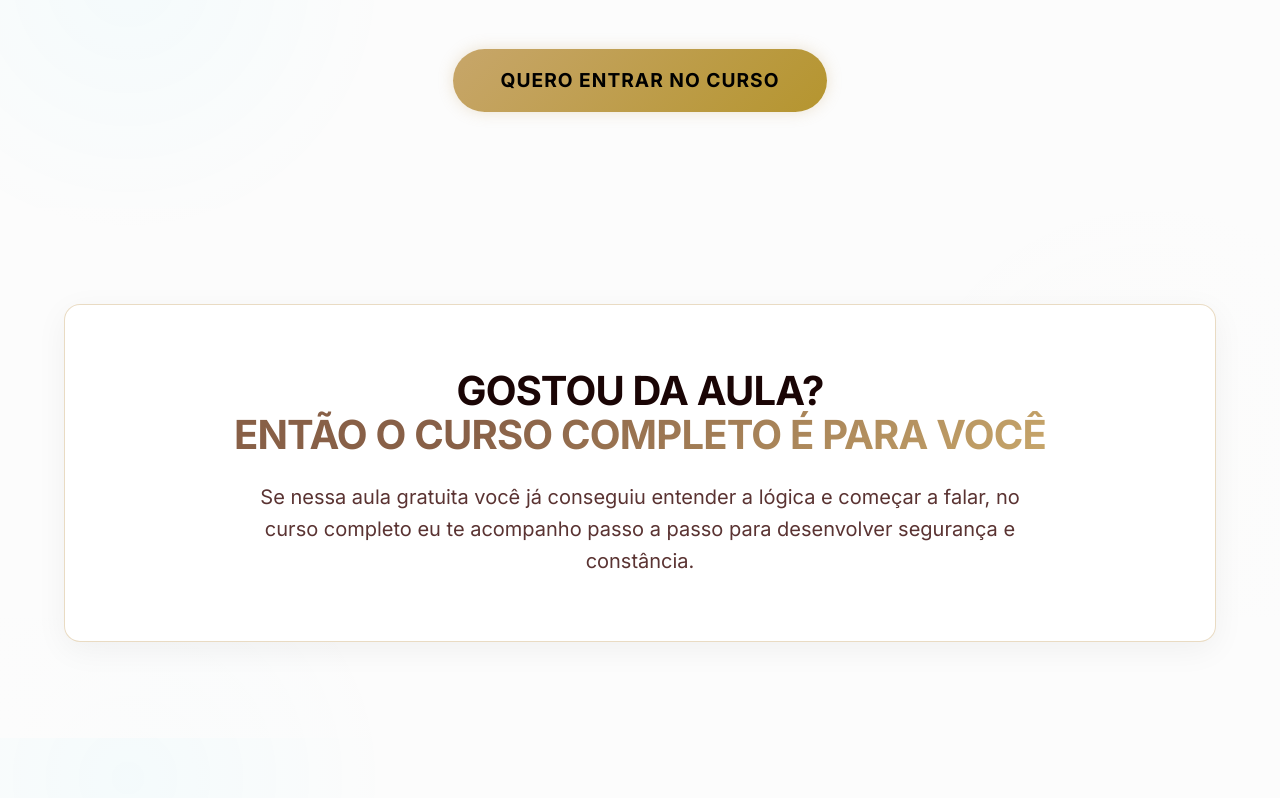
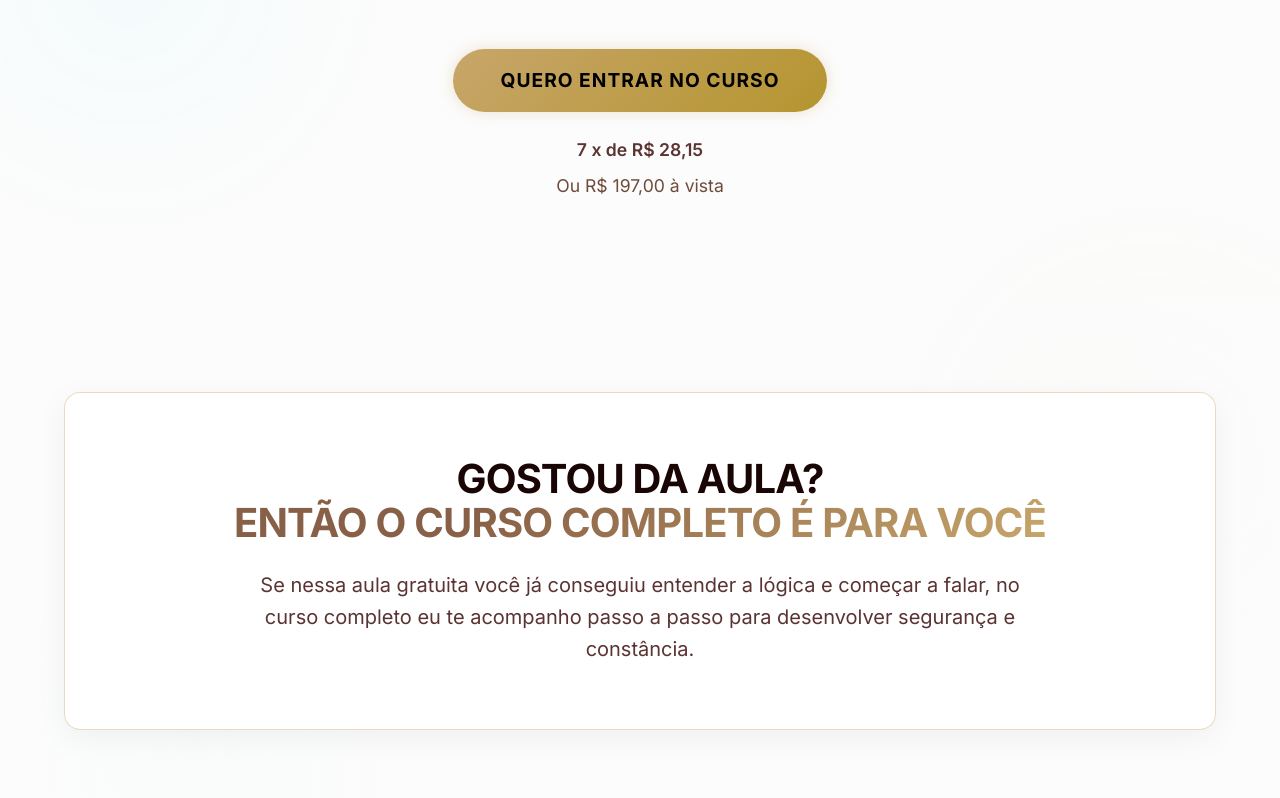
Before and after one commit to hamiltonmatematica/saradiaslp, a React (Vite) app: page / in a window 1280 px wide. Shown: the part 982-1780 px from the top of the page. Built offline with nearby package versions, Linux system fonts and the light colour scheme.

Commit message:
Add payment link to all CTA buttons and display pricing information

```diff
--- a/src/components/FinalCTA.tsx
+++ b/src/components/FinalCTA.tsx
@@ -18,9 +18,14 @@ export default function FinalCTA() {
                     Se essa aula gratuita já te ajudou, imaginem o que o curso completo fará por você. Método, constância e segurança para falar de verdade.
                 </p>
 
-                <a href="#" className="btn btn-primary" style={{ fontSize: '1.3rem', padding: '1.5rem 4rem', textTransform: 'uppercase' }}>
+                <a href="https://pay.hotmart.com/C104256931L?bid=1770918139578" className="btn btn-primary" style={{ fontSize: '1.3rem', padding: '1.5rem 4rem', textTransform: 'uppercase' }}>
                     QUERO ENTRAR NO CURSO
                 </a>
+
+                <p style={{ marginTop: '1.5rem', fontSize: '1.1rem', color: 'var(--text-secondary)' }}>
+                    <span style={{ fontWeight: 600, display: 'block', marginBottom: '0.5rem' }}>7 x de R$ 28,15</span>
+                    <span style={{ color: 'var(--text-muted)' }}>Ou R$ 197,00 à vista</span>
+                </p>
 
                 <p style={{ marginTop: '2rem', fontSize: '0.9rem', color: 'var(--text-muted)', letterSpacing: '1px' }}>
                     GARANTIA DE 7 DIAS • ACESSO IMEDIATO • PAGAMENTO SEGURO
--- a/src/components/Hero.tsx
+++ b/src/components/Hero.tsx
@@ -70,7 +70,7 @@ export default function Hero() {
 
         {/* Main CTA */}
         <div className="animate-up delay-300" style={{ marginTop: '3rem' }}>
-          <a href="#" className="btn btn-primary" style={{
+          <a href="https://pay.hotmart.com/C104256931L?bid=1770918139578" className="btn btn-primary" style={{
             fontSize: '1.2rem',
             padding: '1rem 3rem',
             textTransform: 'uppercase',
@@ -79,6 +79,11 @@ export default function Hero() {
           }}>
             QUERO ENTRAR NO CURSO
           </a>
+
+          <div style={{ marginTop: '1.5rem', fontSize: '1.1rem', color: 'var(--text-secondary)' }}>
+            <p style={{ marginBottom: '0.5rem', fontWeight: 600 }}>7 x de R$ 28,15</p>
+            <p style={{ color: 'var(--text-muted)' }}>Ou R$ 197,00 à vista</p>
+          </div>
         </div>
       </div>
     </section>
--- a/src/components/Methodology.tsx
+++ b/src/components/Methodology.tsx
@@ -46,7 +46,7 @@ export default function Methodology() {
 
                 {/* CTA Button */}
                 <div style={{ textAlign: 'center' }}>
-                    <a href="#" className="btn btn-primary" style={{
+                    <a href="https://pay.hotmart.com/C104256931L?bid=1770918139578" className="btn btn-primary" style={{
                         fontSize: '1.2rem',
                         padding: '1rem 3rem',
                         textTransform: 'uppercase',
@@ -55,6 +55,11 @@ export default function Methodology() {
                     }}>
                         QUERO ENTRAR NO CURSO
                     </a>
+
+                    <div style={{ marginTop: '1.5rem', fontSize: '1.1rem', color: 'var(--text-secondary)' }}>
+                        <p style={{ marginBottom: '0.5rem', fontWeight: 600 }}>7 x de R$ 28,15</p>
+                        <p style={{ color: 'var(--text-muted)' }}>Ou R$ 197,00 à vista</p>
+                    </div>
                 </div>
             </div>
         </section>
```
